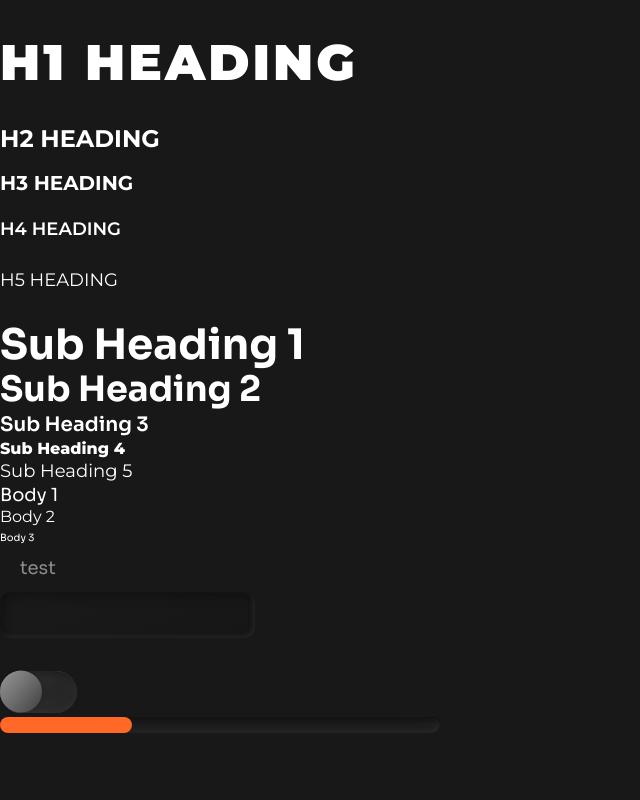
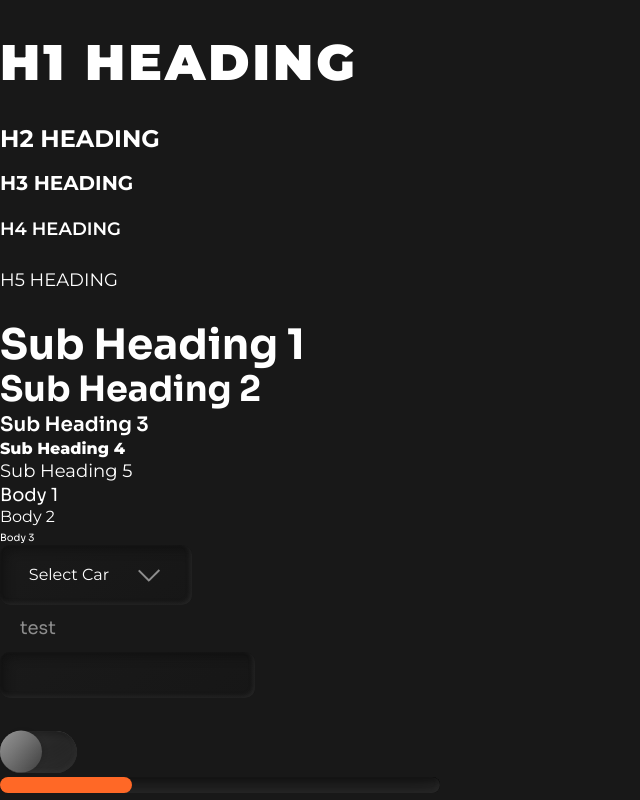
Before and after one commit to arcana-network/component-library, a Vue app: page / in a window 1280 px wide. Shown: the whole page, without its empty margins (0-640 px from the left). Built offline with nearby package versions, Linux system fonts and the light colour scheme.

Commit message:
Updated switch and dropdown components

```diff
--- a/public/index.html
+++ b/public/index.html
@@ -1,5 +1,5 @@
 <!DOCTYPE html>
-<html lang="">
+<html lang="en">
   <head>
     <meta charset="utf-8">
     <meta http-equiv="X-UA-Compatible" content="IE=edge">
--- a/src/App.vue
+++ b/src/App.vue
@@ -13,6 +13,10 @@
     <div><span class="body-1">Body 1</span></div>
     <div><span class="body-2">Body 2</span></div>
     <div><span class="body-3">Body 3</span></div>
+    <Dropdown
+      :options="['Tesla', 'Mercedes', 'BMW']"
+      placeholder="Select Car"
+    />
     <text-field
       v-model="textValue"
       @keyup="onKeyup"
@@ -31,9 +35,10 @@ import { ref } from "@vue/runtime-core";
 import TextField from "./components/TextField/TextField.vue";
 import Switch from "./components/Switch/Switch.vue";
 import Progress from "./components/Progress/Progress.vue";
+import Dropdown from "./components/Dropdown/Dropdown.vue";
 export default {
   name: "App",
-  components: { TextField, Switch, Progress },
+  components: { TextField, Switch, Progress, Dropdown },
   setup() {
     const textValue = ref("");
     const switchState = ref(false);
--- /dev/null
+++ b/src/components/Dropdown/Dropdown.vue
@@ -0,0 +1,165 @@
+<template>
+  <div
+    class="custom-select-wrapper"
+    aria-haspopup="listbox"
+    aria-expanded="false"
+    @click.stop="toggle"
+  >
+    <div class="custom-select" :class="{ open: isOpen }">
+      <div class="custom-select__trigger">
+        <span v-if="value">{{ value }}</span>
+        <span v-else class="placeholder">{{ placeholder }}</span>
+        <div class="arrow"></div>
+      </div>
+      <div class="custom-options" role="listbox" tabindex="-1">
+        <span
+          v-for="option in options"
+          :key="option"
+          role="option"
+          :data-value="option"
+          :aria-selected="option === value"
+          class="custom-option"
+          @click.stop="onChange(option)"
+        >
+          {{ option }}
+        </span>
+      </div>
+    </div>
+  </div>
+</template>
+
+<style scoped>
+.custom-select-wrapper {
+  position: relative;
+  user-select: none;
+  -webkit-tap-highlight-color: transparent;
+}
+.custom-select {
+  position: relative;
+  display: inline-flex;
+  min-width: 12em;
+  flex-direction: column;
+}
+.custom-select__trigger {
+  position: relative;
+  display: flex;
+  align-items: center;
+  justify-content: space-between;
+  padding: 0em 1.8em;
+  font-size: 1em;
+  font-weight: 400;
+  font-family: var(--font-title);
+  color: var(--text-white);
+  height: 60px;
+  line-height: 1.25em;
+  background: linear-gradient(141.48deg, #1a1a1a -4.56%, #151515 135.63%);
+  box-shadow: inset -2px -2px 4px rgba(57, 57, 57, 0.44),
+    inset 5px 5px 10px rgba(11, 11, 11, 0.5);
+  border-radius: 10px;
+  cursor: pointer;
+}
+.custom-options {
+  position: absolute;
+  display: block;
+  top: 100%;
+  left: 0;
+  right: 0;
+  border-top: 0;
+  background: linear-gradient(143.36deg, #0f0f0f -4.7%, #000000 115.05%);
+  transition: all 1s;
+  opacity: 0;
+  visibility: hidden;
+  pointer-events: none;
+  z-index: 9999;
+  overflow: hidden;
+  border-radius: 0px 0px 10px 10px;
+}
+.custom-select.open .custom-options {
+  opacity: 1;
+  visibility: visible;
+  pointer-events: all;
+}
+.custom-option {
+  position: relative;
+  display: block;
+  padding: 0.8em 1.8em;
+  font-size: 1em;
+  font-weight: 400;
+  font-family: var(--font-body);
+  color: var(--text-grey);
+  line-height: 1.2em;
+  cursor: pointer;
+  transition: all 0.5s;
+  background: linear-gradient(143.36deg, #0f0f0f -4.7%, #000000 115.05%);
+}
+.custom-option:hover {
+  color: var(--text-white);
+}
+.custom-option.selected {
+  color: var(--text-white);
+}
+.arrow {
+  position: relative;
+  height: 15px;
+  width: 15px;
+}
+.arrow::before,
+.arrow::after {
+  content: "";
+  position: absolute;
+  bottom: 0px;
+  width: 0.15rem;
+  height: 100%;
+  transition: all 0.5s;
+}
+.arrow::before {
+  left: -5px;
+  transform: rotate(-45deg);
+  background-color: #8d8d8d;
+}
+.arrow::after {
+  left: 5px;
+  transform: rotate(45deg);
+  background-color: #8d8d8d;
+}
+.open .arrow::before {
+  left: -5px;
+  transform: rotate(45deg);
+}
+.open .arrow::after {
+  left: 5px;
+  transform: rotate(-45deg);
+}
+</style>
+
+<script>
+import { reactive, ref } from "@vue/reactivity";
+export default {
+  props: {
+    options: Array,
+    modelValue: String,
+    placeholder: String,
+  },
+  setup(props, { emit }) {
+    props = reactive(props);
+    let value = ref(props.modelValue);
+    let isOpen = ref(false);
+    function toggle() {
+      isOpen.value = !isOpen.value;
+    }
+
+    function onChange(option) {
+      value.value = option;
+      emit("update:modelValue", option);
+      toggle();
+    }
+
+    return {
+      toggle,
+      isOpen,
+      onChange,
+      value,
+    };
+  },
+};
+</script>
--- a/src/components/Switch/Switch.vue
+++ b/src/components/Switch/Switch.vue
@@ -2,7 +2,7 @@
   <div>
     <span
       class="toggle-wrapper"
-      role="checkbox"
+      role="switch"
       :aria-checked="modelValue"
       tabindex="0"
       @click="toggle"
```
